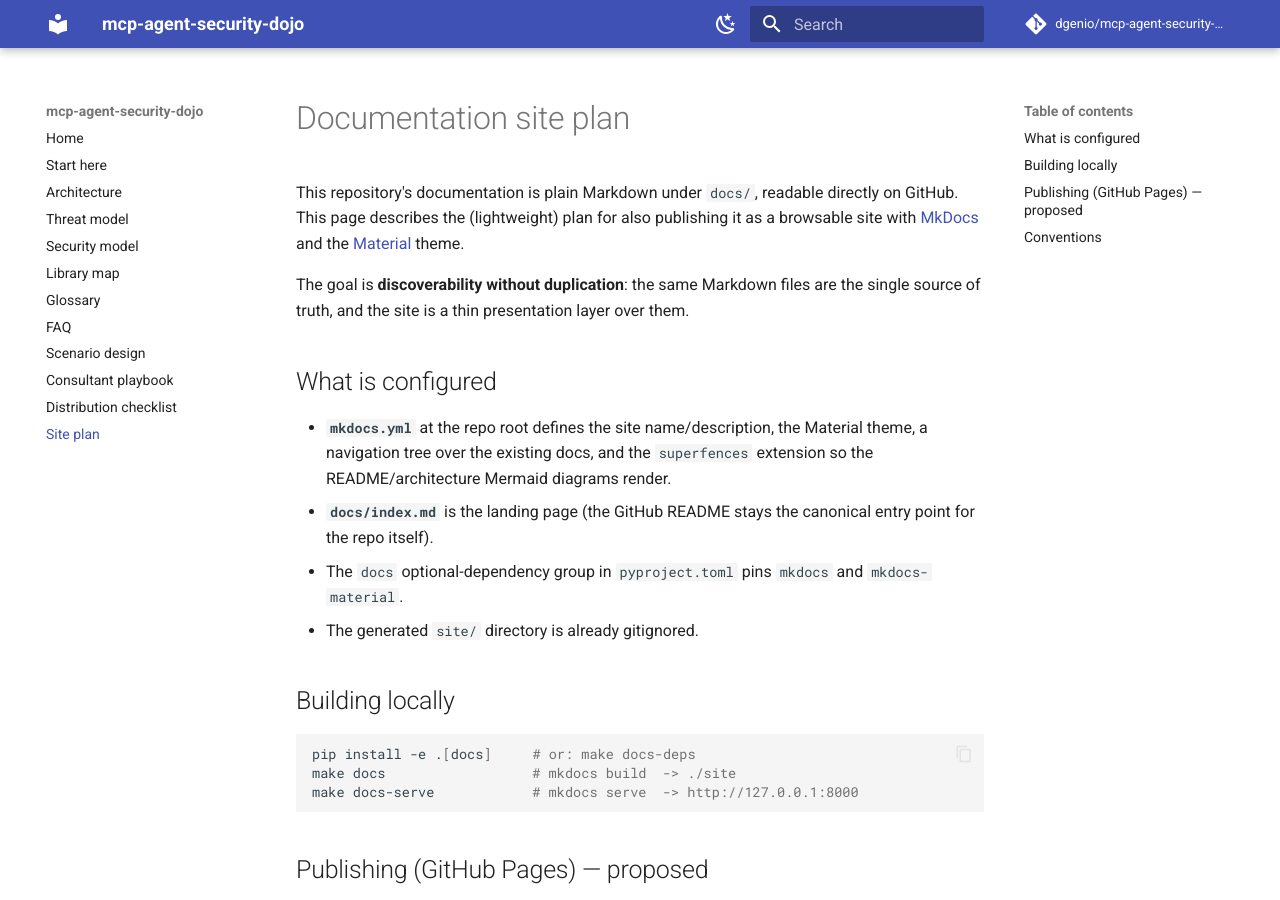
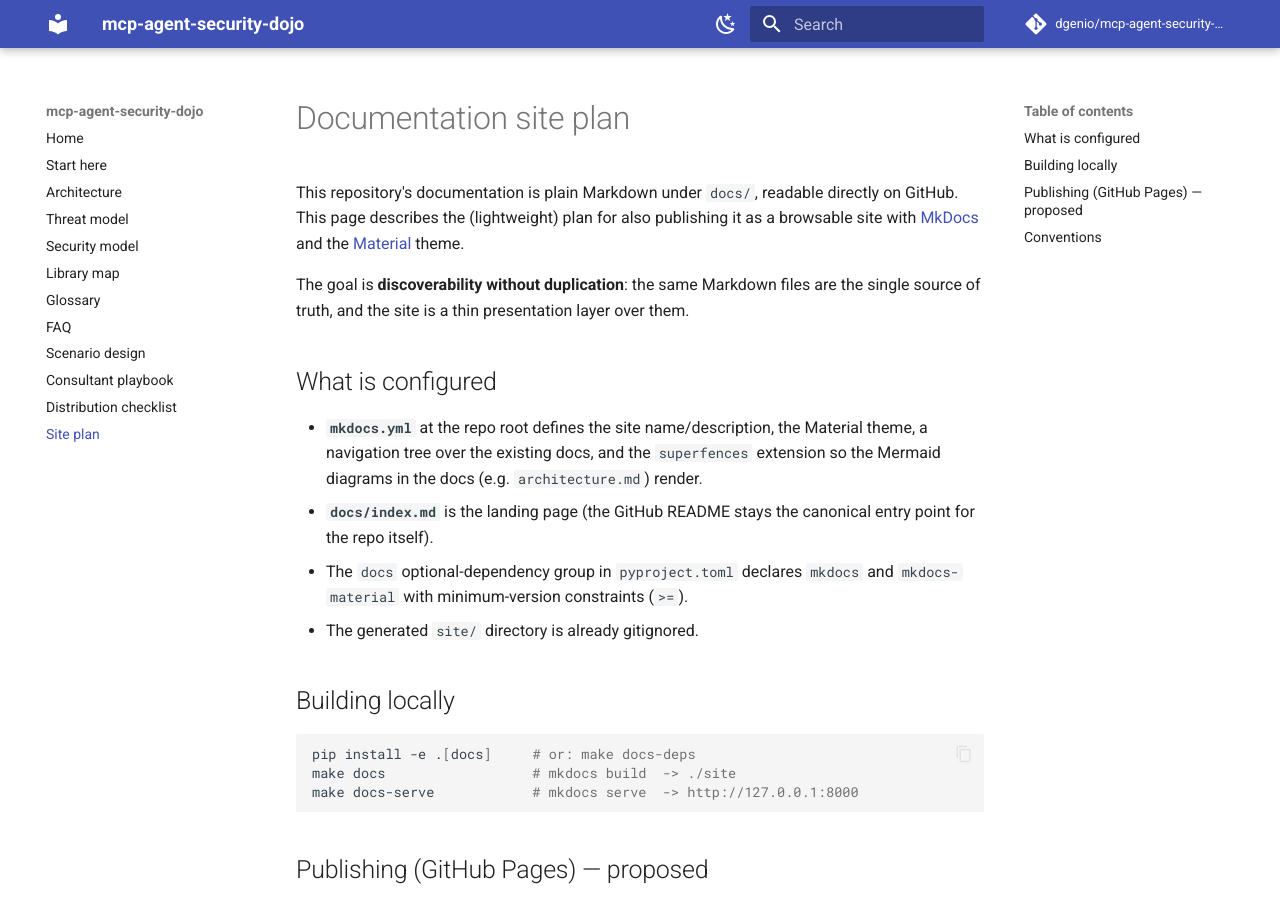
Before and after one commit to dgenio/mcp-agent-security-dojo, an MkDocs documentation site: the page built from docs/site-plan.md, in a window 1280 px wide and 900 px high. Built offline with MkDocs 1.6.1 and Material for MkDocs 9.7.7, drawn with Linux system fonts in a browser that asks for light colours; comment, search, counter and statistics services are not loaded.

Commit message:
docs: address PR review wording on docs site-plan and release checklist
- site-plan: Mermaid note no longer implies the README is rendered by
  MkDocs (README is not in docs_dir/nav); point at docs/architecture.md
- site-plan: 'pins' -> 'declares with minimum-version constraints', since
  the docs extras use >= ranges, not pinned versions
- CONTRIBUTING: release checklist now also bumps date-released in
  CITATION.cff so releases don't ship a stale date

https://claude.ai/code/session_0142tdZqT8QwV9aVVtV5bK4j

```diff
--- a/docs/site-plan.md
+++ b/docs/site-plan.md
@@ -12,11 +12,12 @@ the single source of truth, and the site is a thin presentation layer over them.
 
 - **`mkdocs.yml`** at the repo root defines the site name/description, the
   Material theme, a navigation tree over the existing docs, and the
-  `superfences` extension so the README/architecture Mermaid diagrams render.
+  `superfences` extension so the Mermaid diagrams in the docs (e.g.
+  `architecture.md`) render.
 - **`docs/index.md`** is the landing page (the GitHub README stays the canonical
   entry point for the repo itself).
-- The `docs` optional-dependency group in `pyproject.toml` pins `mkdocs` and
-  `mkdocs-material`.
+- The `docs` optional-dependency group in `pyproject.toml` declares `mkdocs` and
+  `mkdocs-material` with minimum-version constraints (`>=`).
 - The generated `site/` directory is already gitignored.
 
 ## Building locally
```
Also changed, not shown: CONTRIBUTING.md (+2 -1 lines).
